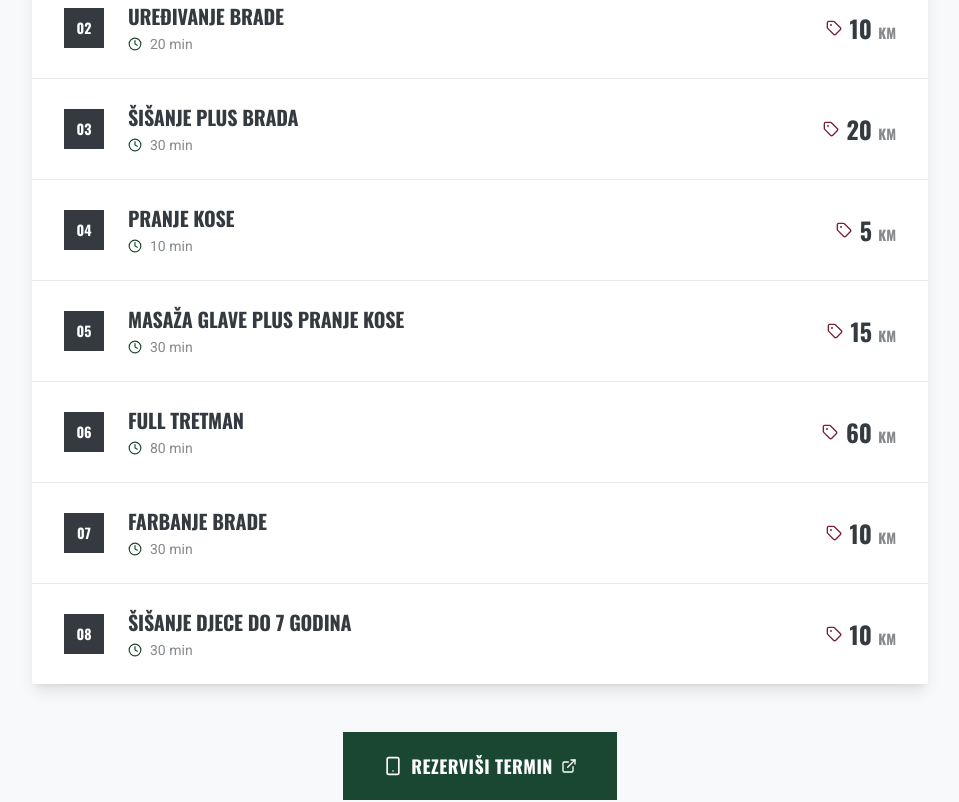
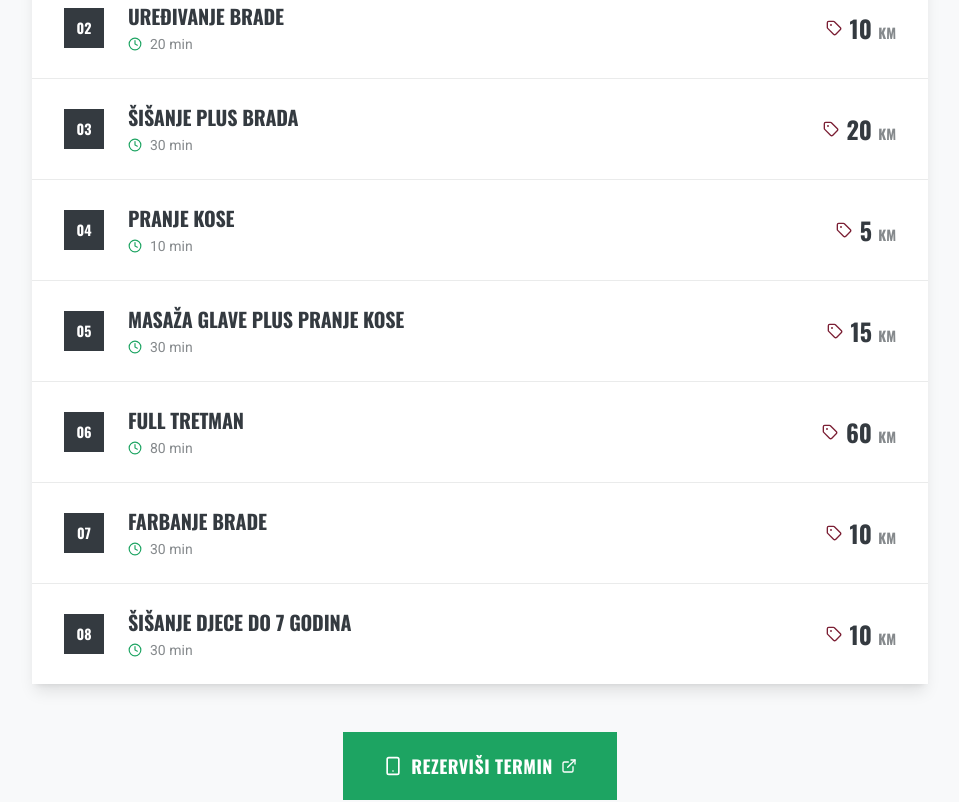
Before and after one commit to dise-dev/sthairdesign-barbershop, a React (Vite) app: page / in a window 1280 px wide. Shown: the part 1300-2102 px from the top of the page, without its empty margins (160-1119 px from the left). Built offline with nearby package versions, Linux system fonts and the light colour scheme; no server answers; the database is empty.

Commit message:
Update green color shades

```diff
--- a/src/components/AdminDashboard.tsx
+++ b/src/components/AdminDashboard.tsx
@@ -80,7 +80,7 @@ export function AdminDashboard() {
         <div className="grid grid-cols-2 md:grid-cols-4 gap-4 mb-8">
           {STATUS_TABS.map((t) => (
             <div key={t.key} className="bg-white border-l-4 p-5 shadow-sm" style={{
-              borderLeftColor: t.key === 'all' ? '#343a40' : t.key === 'Na čekanju' ? '#7B1F34' : t.key === 'Završeno' ? '#1A4731' : '#808080',
+              borderLeftColor: t.key === 'all' ? '#343a40' : t.key === 'Na čekanju' ? '#7B1F34' : t.key === 'Završeno' ? 'rgb(29 164 98)' : '#808080',
             }}>
               <p className="text-xs font-heading uppercase tracking-wide text-charcoal/60 mb-1">{t.label}</p>
               <p className="text-3xl font-heading font-bold text-charcoal">{counts[t.key] ?? 0}</p>
@@ -164,7 +164,7 @@ export function AdminDashboard() {
                           <button
                             onClick={() => handleComplete(b.id)}
                             disabled={b.status === 'Završeno'}
-                            className="flex items-center gap-1 bg-forest text-white px-3 py-1.5 text-xs font-heading uppercase tracking-wide hover:bg-[#0f3520] disabled:opacity-40 disabled:cursor-not-allowed transition-colors"
+                            className="flex items-center gap-1 bg-forest text-white px-3 py-1.5 text-xs font-heading uppercase tracking-wide hover:bg-[#1d8a52] disabled:opacity-40 disabled:cursor-not-allowed transition-colors"
                           >
                             <Check size={12} /> Završeno
                           </button>
@@ -187,7 +187,7 @@ export function AdminDashboard() {
             <div className="lg:hidden space-y-4">
               {filtered.map((b: Booking) => (
                 <div key={b.id} className="bg-white p-5 shadow-sm border-l-4" style={{
-                  borderLeftColor: b.status === 'Na čekanju' ? '#7B1F34' : b.status === 'Završeno' ? '#1A4731' : '#808080',
+                  borderLeftColor: b.status === 'Na čekanju' ? '#7B1F34' : b.status === 'Završeno' ? 'rgb(29 164 98)' : '#808080',
                 }}>
                   <div className="flex items-start justify-between mb-3">
                     <div>
@@ -222,7 +222,7 @@ export function AdminDashboard() {
                     <button
                       onClick={() => handleComplete(b.id)}
                       disabled={b.status === 'Završeno'}
-                      className="flex-1 flex items-center justify-center gap-1 bg-forest text-white px-3 py-2 text-xs font-heading uppercase tracking-wide hover:bg-[#0f3520] disabled:opacity-40 transition-colors"
+                      className="flex-1 flex items-center justify-center gap-1 bg-forest text-white px-3 py-2 text-xs font-heading uppercase tracking-wide hover:bg-[#1d8a52] disabled:opacity-40 transition-colors"
                     >
                       <Check size={12} /> Završeno
                     </button>
--- a/src/components/TestimonialsSection.tsx
+++ b/src/components/TestimonialsSection.tsx
@@ -39,7 +39,7 @@ export function TestimonialsSection() {
                 </div>
                 <div className="flex gap-0.5">
                   {[...Array(5)].map((_, j) => (
-                    <Star key={j} size={14} className="text-forest" fill="#1A4731" />
+                    <Star key={j} size={14} className="text-forest" fill="rgb(29 164 98)" />
                   ))}
                 </div>
               </div>
--- a/src/components/Toast.tsx
+++ b/src/components/Toast.tsx
@@ -34,7 +34,7 @@ export function ToastProvider({ children }: { children: ReactNode }) {
           <div
             key={t.id}
             className="animate-slide-in flex items-start gap-3 bg-charcoal text-white px-5 py-4 shadow-2xl border-l-4"
-            style={{ borderLeftColor: t.type === 'success' ? '#1A4731' : t.type === 'error' ? '#7B1F34' : '#808080' }}
+            style={{ borderLeftColor: t.type === 'success' ? 'rgb(29 164 98)' : t.type === 'error' ? '#7B1F34' : '#808080' }}
           >
             {t.type === 'success' && <CheckCircle size={20} className="text-forest flex-shrink-0 mt-0.5" />}
             <p className="font-body text-sm flex-1">{t.message}</p>
--- a/src/index.css
+++ b/src/index.css
@@ -24,7 +24,7 @@
 
 @layer components {
   .btn-primary {
-    @apply inline-flex items-center justify-center px-8 py-4 bg-forest text-white font-heading uppercase tracking-wide font-bold transition-all duration-200 hover:bg-[#0f3520] active:scale-[0.98] cursor-pointer;
+    @apply inline-flex items-center justify-center px-8 py-4 bg-forest text-white font-heading uppercase tracking-wide font-bold transition-all duration-200 hover:bg-[#1d8a52] active:scale-[0.98] cursor-pointer;
   }
   .btn-burgundy {
     @apply inline-flex items-center justify-center px-8 py-4 bg-burgundy text-white font-heading uppercase tracking-wide font-bold transition-all duration-200 hover:bg-[#5e1627] active:scale-[0.98] cursor-pointer;
@@ -51,10 +51,10 @@
   background: #343a40;
 }
 ::-webkit-scrollbar-thumb {
-  background: #1A4731;
+  background: rgb(29 164 98);
 }
 ::-webkit-scrollbar-thumb:hover {
-  background: #0f3520;
+  background: #1d8a52;
 }
 
 /* Date input native picker styling */
--- a/tailwind.config.js
+++ b/tailwind.config.js
@@ -7,7 +7,7 @@ export default {
         charcoal: '#343a40',
         midgray: '#808080',
         offwhite: '#F8F9FA',
-        forest: '#1A4731',
+        forest: 'rgb(29 164 98)',
         burgundy: '#7B1F34',
       },
       fontFamily: {
```
